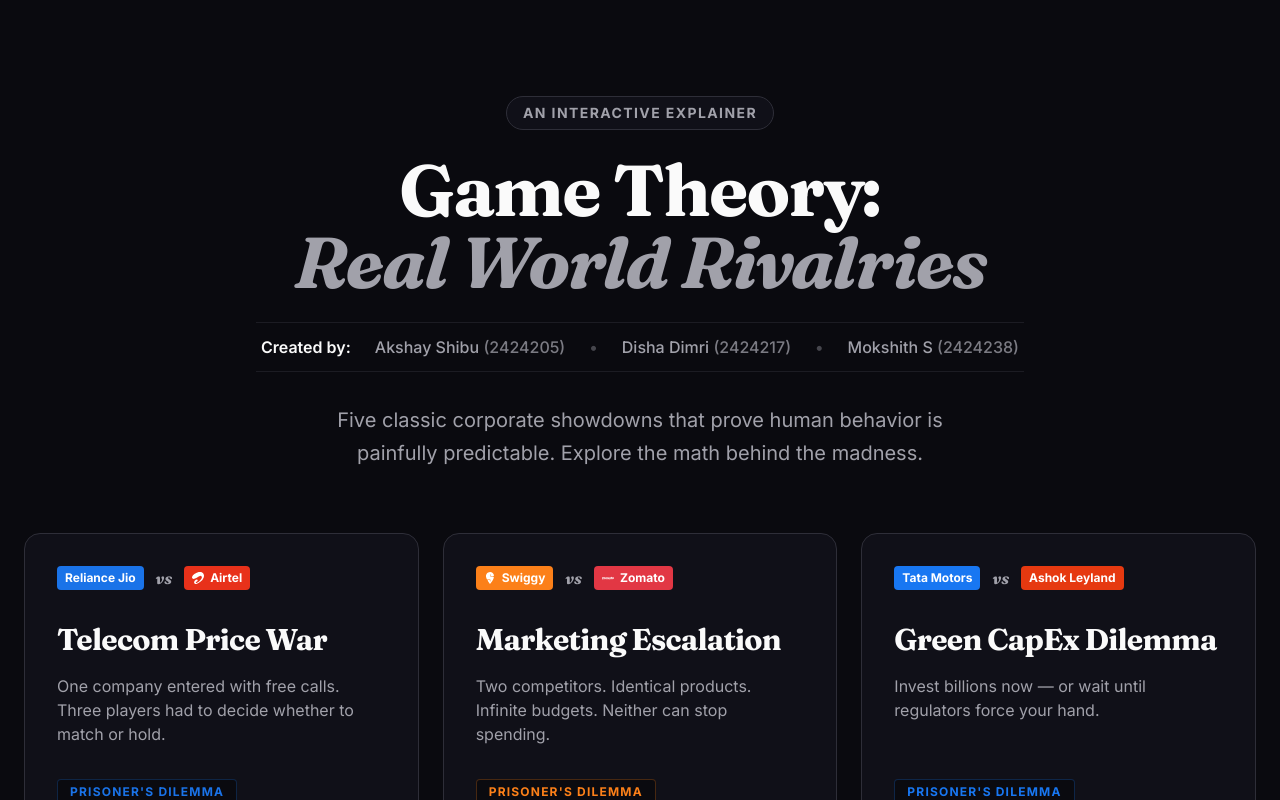
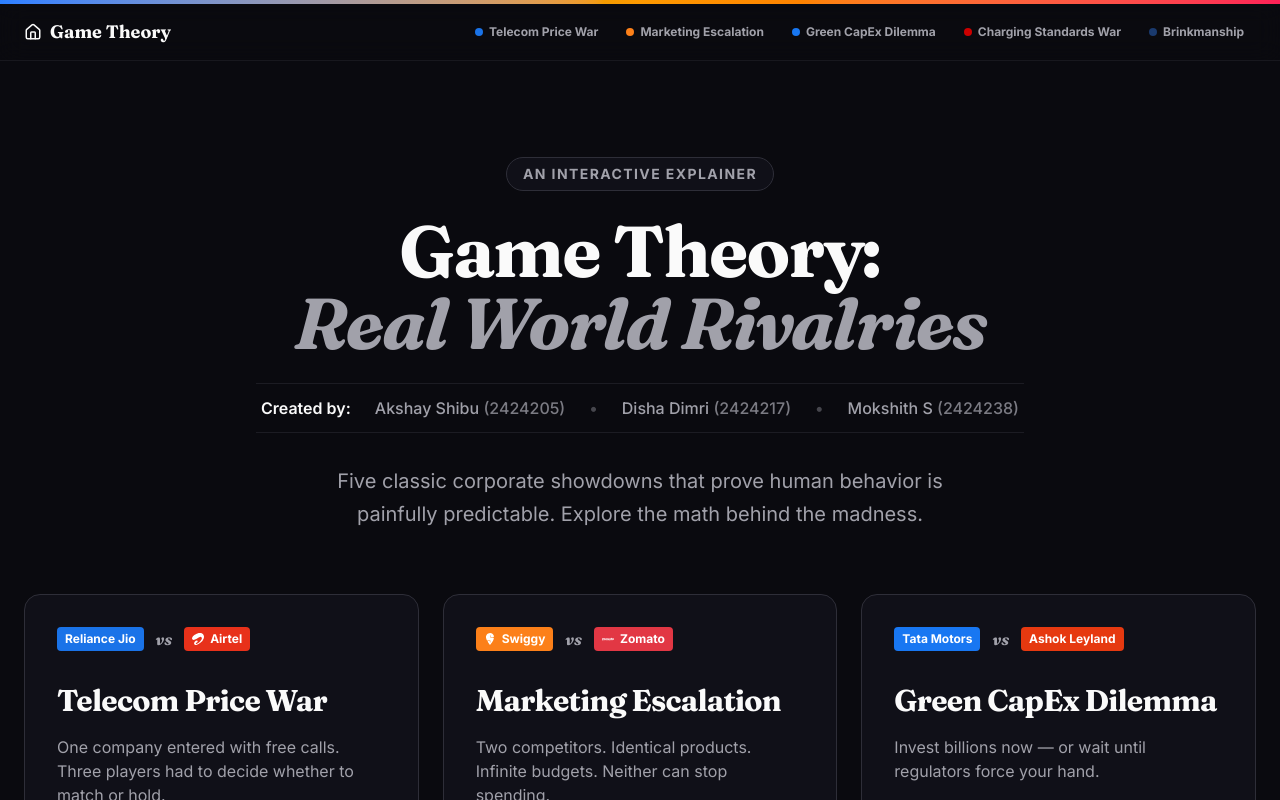
Before and after one commit to mokshinfection/Game_theory_website, a React (Vite) app in the folder game-theory-website/artifacts/game-theory/: page / in a window 1280 px wide. Shown: the top 800 px of the page. Built offline with nearby package versions, Linux system fonts and the light colour scheme.

Commit message:
Update App.tsx

```diff
--- a/game-theory-website/artifacts/game-theory/src/App.tsx
+++ b/game-theory-website/artifacts/game-theory/src/App.tsx
@@ -5,6 +5,7 @@
 import { Route, Switch, Router as WouterRouter } from 'wouter';
 import Home from '@/pages/Home';
 import ScenarioPage from '@/pages/ScenarioPage';
+import { Navbar } from '@/components/Navbar';
 
 const queryClient = new QueryClient();
 
@@ -22,8 +23,13 @@
   return (
     <QueryClientProvider client={queryClient}>
       <TooltipProvider>
-        <WouterRouter base={import.meta.env.BASE_URL.replace(/\/$/, '')}>
-          <Router />
+        <WouterRouter base={import.meta.env.BASE_URL ? import.meta.env.BASE_URL.replace(/\/$/, '') : ''}>
+          <div className="min-h-screen bg-background text-foreground flex flex-col">
+            <Navbar />
+            <div className="flex-grow">
+              <Router />
+            </div>
+          </div>
         </WouterRouter>
         <Toaster />
       </TooltipProvider>
```
